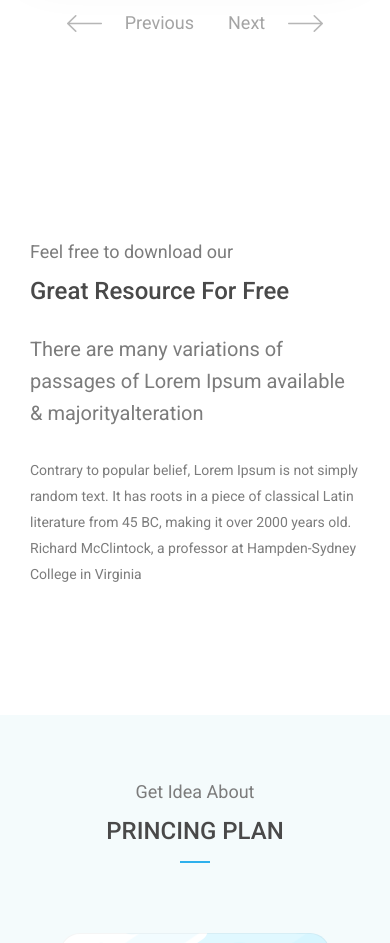
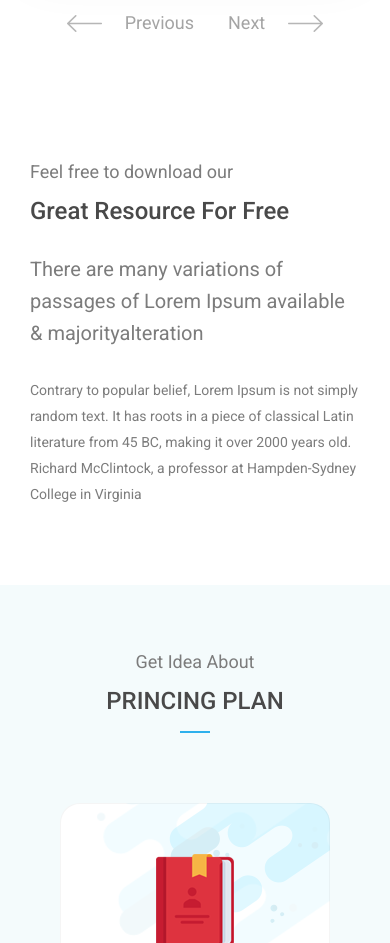
Before and after one commit to tuln2410/flaby, a plain HTML site: page index.html in a window 390 px wide. Shown: the part 6353-7296 px from the top of the page. Drawn offline with Linux system fonts and the light colour scheme.

Commit message:
Update style.css

```diff
--- a/style.css
+++ b/style.css
@@ -623,7 +623,7 @@ header nav ul li a:hover {background-color: rgba(0, 0, 0, 0.2);}
         background: url(images/gift-icon.png) no-repeat center top;
     }
     #resource {
-        padding: 100px 30px;
+        padding: 80px 30px !important;
     }
     #plan .heading-section::after {
         margin-bottom: 70px;
@@ -664,4 +664,7 @@ header nav ul li a:hover {background-color: rgba(0, 0, 0, 0.2);}
         margin: 0 10px;
         margin-bottom: 30px;
     }
+    #resource {
+        padding: 20px 30px 50px!important;
+    }
 }
```
